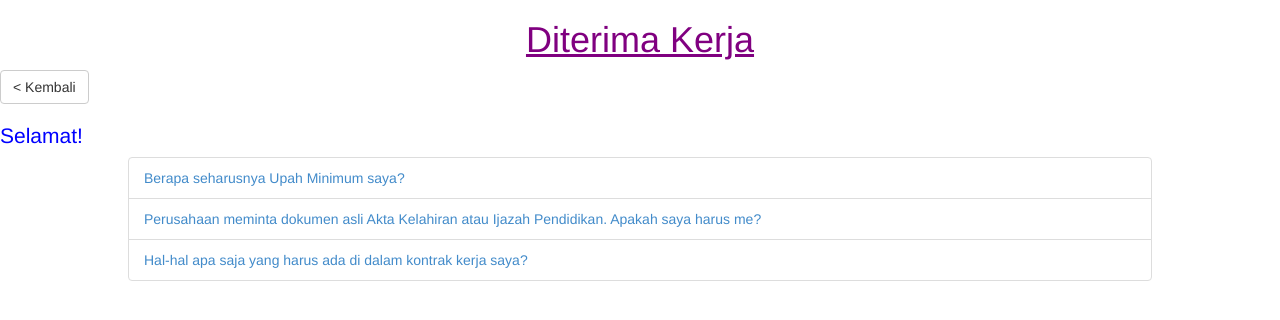
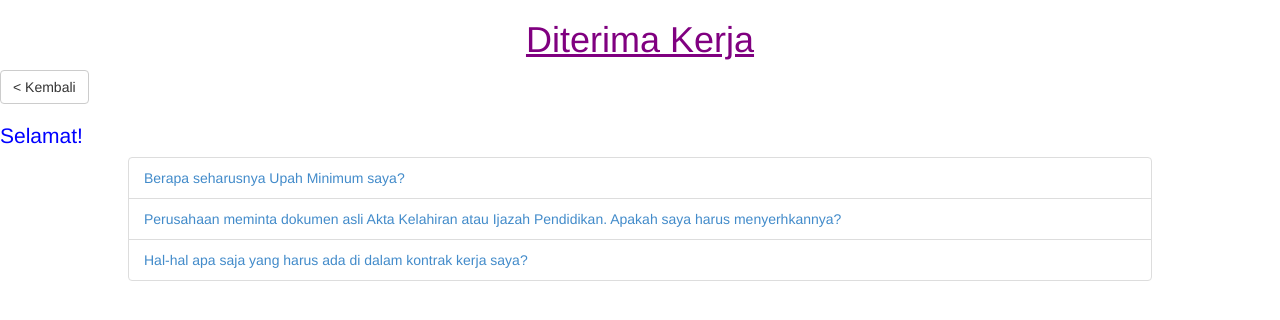
Before and after one commit to jcontini/old-jekyll-site, a Jekyll site: the page govjam/getting_hired.html, which Jekyll copies as it is, in a window 1280 px wide. Shown: the top 320 px of the page. Built offline with Jekyll 4.4.1, drawn with Linux system fonts in a browser that asks for light colours; Markdown is read by kramdown in place of the engine named in the settings.

Commit message:
fixed type

```diff
--- a/govjam/getting_hired.html
+++ b/govjam/getting_hired.html
@@ -27,7 +27,7 @@
 			<ul class="list-group">
 				<li class="list-group-item"><a href="min_wage.html">Berapa seharusnya Upah Minimum saya?</a>
 				</li>
-				<li class="list-group-item"><a href="birth_certificate.html">Perusahaan meminta dokumen asli Akta Kelahiran atau Ijazah Pendidikan. Apakah saya harus me?</a>
+				<li class="list-group-item"><a href="birth_certificate.html">Perusahaan meminta dokumen asli Akta Kelahiran atau Ijazah Pendidikan. Apakah saya harus menyerhkannya?</a>
 				</li>
 				<li class="list-group-item"><a href="contract_items.html">Hal-hal apa saja yang harus ada di dalam kontrak kerja saya?</a>
 				</li>
```
